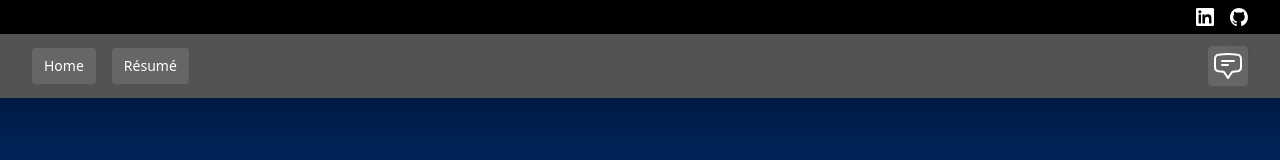
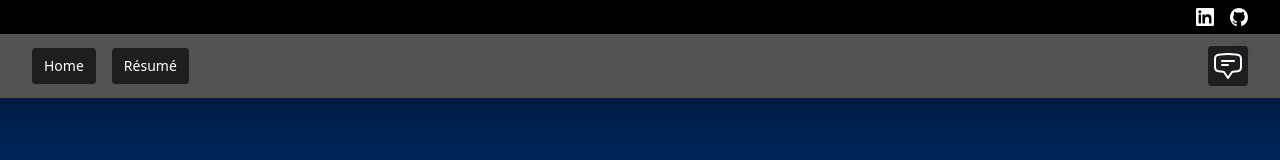
Before and after one commit to dbrooks24/Vercel-Portfolio, a Next.js app: page / in a window 1280 px wide. Shown: the top 160 px of the page. Built offline with nearby package versions, Linux system fonts and the light colour scheme.

Commit message:
button update

```diff
--- a/src/styles/globals.css
+++ b/src/styles/globals.css
@@ -13,6 +13,6 @@
     @apply justify-self-center rounded bg-[#eaab00] text-black ring-0;
   }
   .Navbutton-unselected {
-    @apply justify-self-center rounded bg-[#676565] text-white ring-0 hover:bg-[#002664];
+    @apply justify-self-center rounded bg-[#1e1e1e] text-white ring-0 hover:bg-[#002664];
   }
 }
```
